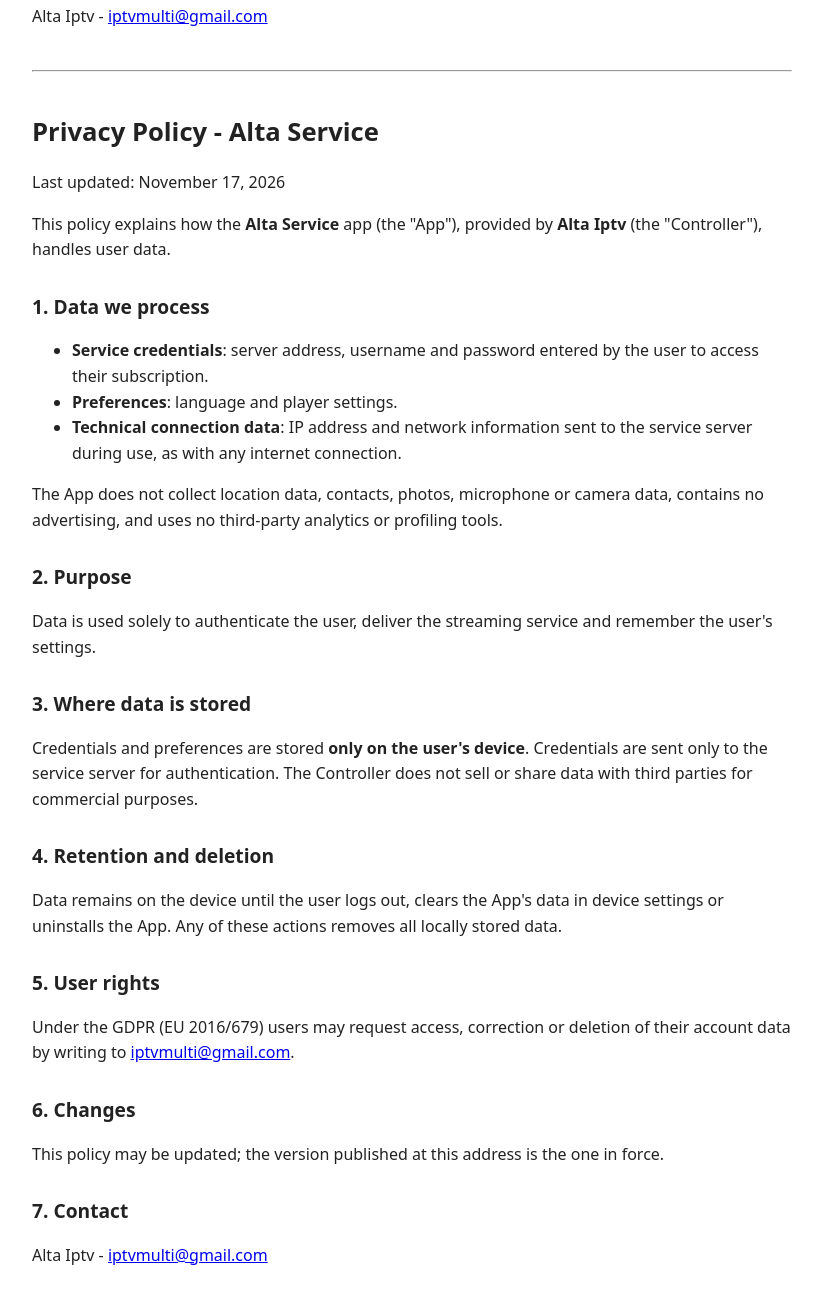
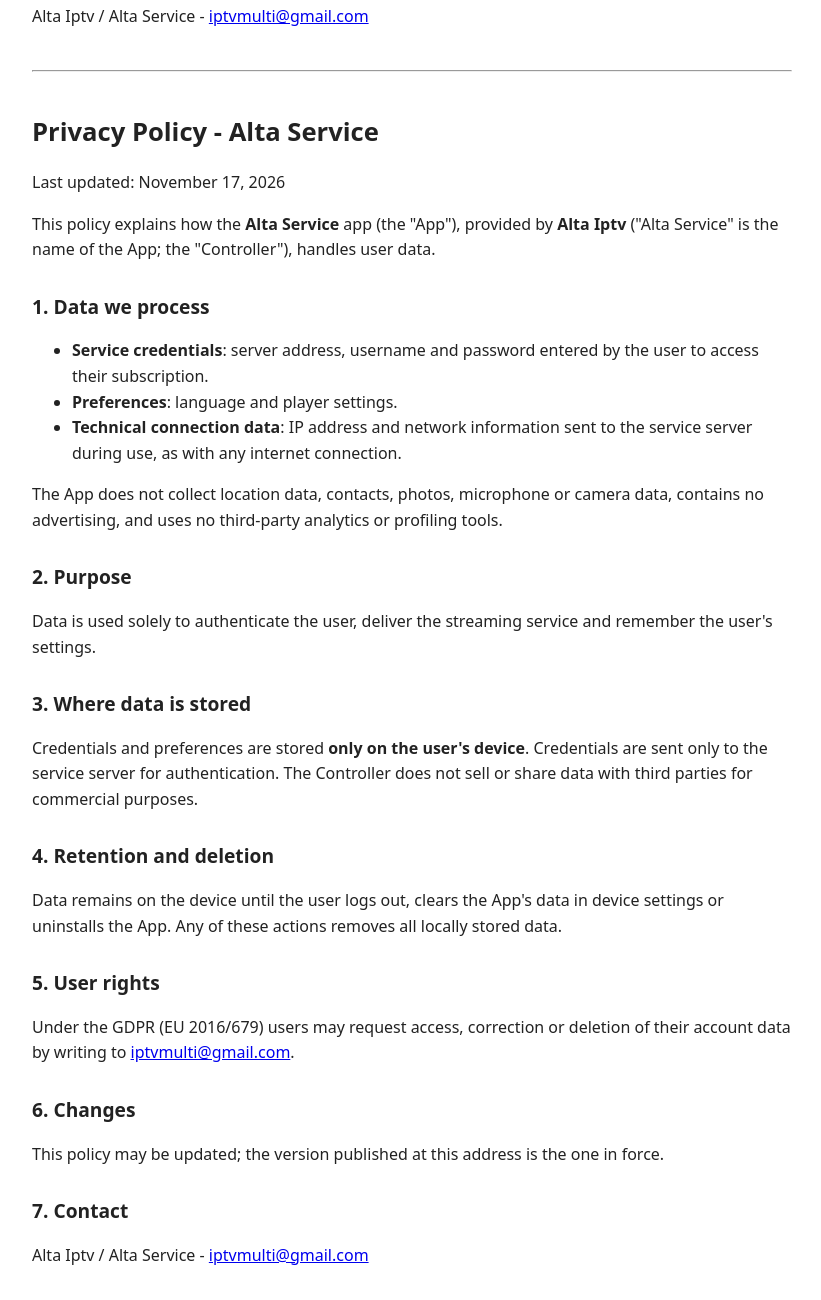
Before and after one commit to fmanicone/altaiptv-privacy, a plain HTML site: page index.html in a window 1280 px wide. Shown: the part 1252-2552 px from the top of the page, without its empty margins (228-1049 px from the left). Drawn offline with Linux system fonts and the light colour scheme.

Commit message:
Rimossa sezione minori, nome Alta Iptv / Alta Service

```diff
--- a/index.html
+++ b/index.html
@@ -14,7 +14,7 @@ h1{font-size:1.6rem}h2{font-size:1.2rem;margin-top:1.8rem}hr{margin:2.5rem 0}
 
 <h1>Privacy Policy - Alta Service</h1>
 <p>Ultimo aggiornamento: 17 novembre 2026</p>
-<p>Questa informativa descrive come l'app <strong>Alta Service</strong> (di seguito "l'App"), fornita da <strong>Alta Iptv</strong> (il "Titolare"), tratta i dati degli utenti.</p>
+<p>Questa informativa descrive come l'app <strong>Alta Service</strong> (di seguito "l'App"), fornita da <strong>Alta Iptv</strong> ("Alta Service" è il nome dell'App; il "Titolare"), tratta i dati degli utenti.</p>
 
 <h2>1. Dati trattati</h2>
 <ul>
@@ -40,14 +40,14 @@ h1{font-size:1.6rem}h2{font-size:1.2rem;margin-top:1.8rem}hr{margin:2.5rem 0}
 <p>La presente informativa può essere aggiornata; la versione in vigore è sempre quella pubblicata a questo indirizzo.</p>
 
 <h2>7. Contatti</h2>
-<p>Alta Iptv - <a href="mailto:iptvmulti@gmail.com">iptvmulti@gmail.com</a></p>
+<p>Alta Iptv / Alta Service - <a href="mailto:iptvmulti@gmail.com">iptvmulti@gmail.com</a></p>
 
 <hr>
 
 <div id="en" lang="en">
 <h1>Privacy Policy - Alta Service</h1>
 <p>Last updated: November 17, 2026</p>
-<p>This policy explains how the <strong>Alta Service</strong> app (the "App"), provided by <strong>Alta Iptv</strong> (the "Controller"), handles user data.</p>
+<p>This policy explains how the <strong>Alta Service</strong> app (the "App"), provided by <strong>Alta Iptv</strong> ("Alta Service" is the name of the App; the "Controller"), handles user data.</p>
 
 <h2>1. Data we process</h2>
 <ul>
@@ -73,7 +73,7 @@ h1{font-size:1.6rem}h2{font-size:1.2rem;margin-top:1.8rem}hr{margin:2.5rem 0}
 <p>This policy may be updated; the version published at this address is the one in force.</p>
 
 <h2>7. Contact</h2>
-<p>Alta Iptv - <a href="mailto:iptvmulti@gmail.com">iptvmulti@gmail.com</a></p>
+<p>Alta Iptv / Alta Service - <a href="mailto:iptvmulti@gmail.com">iptvmulti@gmail.com</a></p>
 </div>
 </body>
 </html>
```
